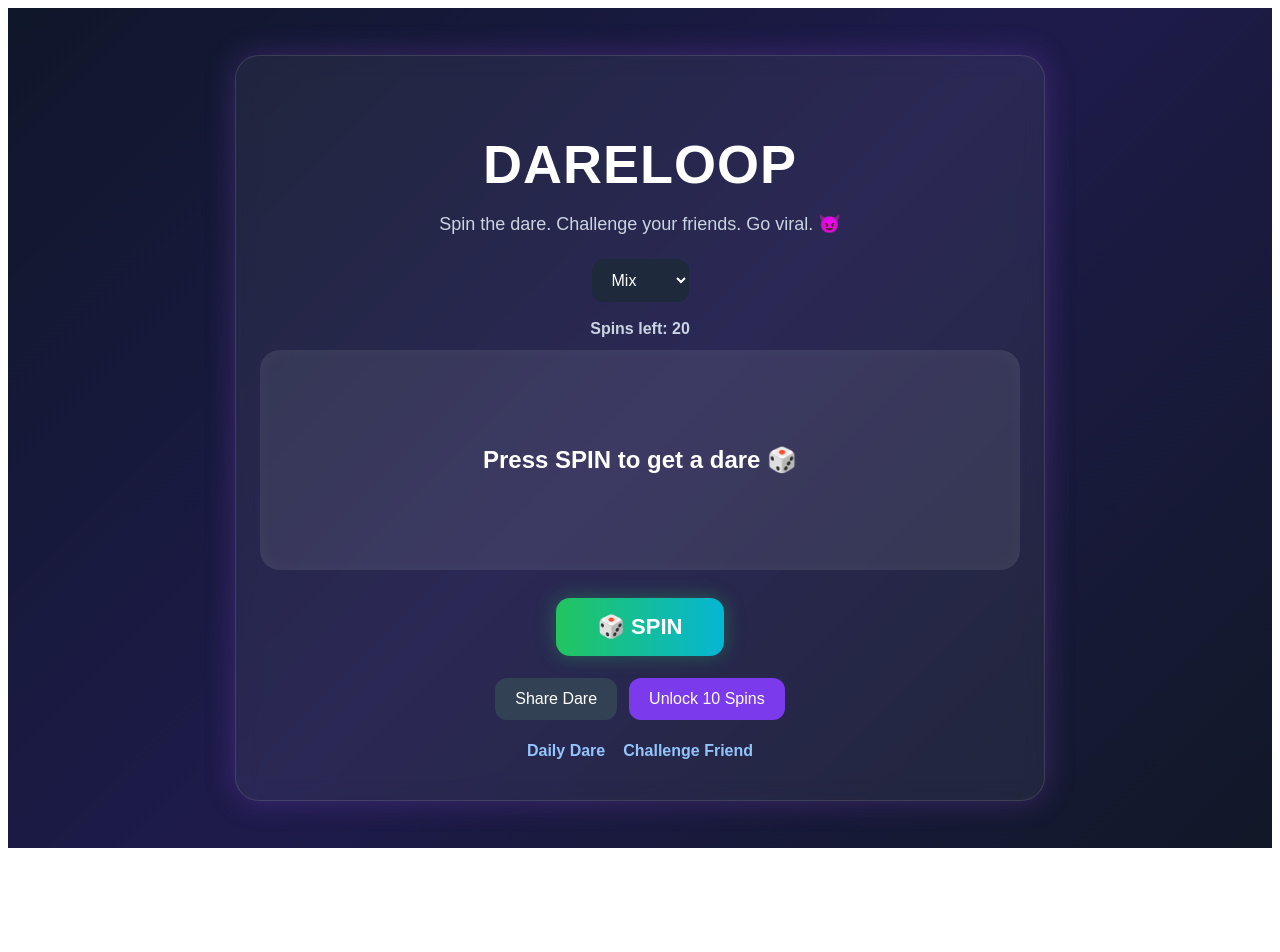
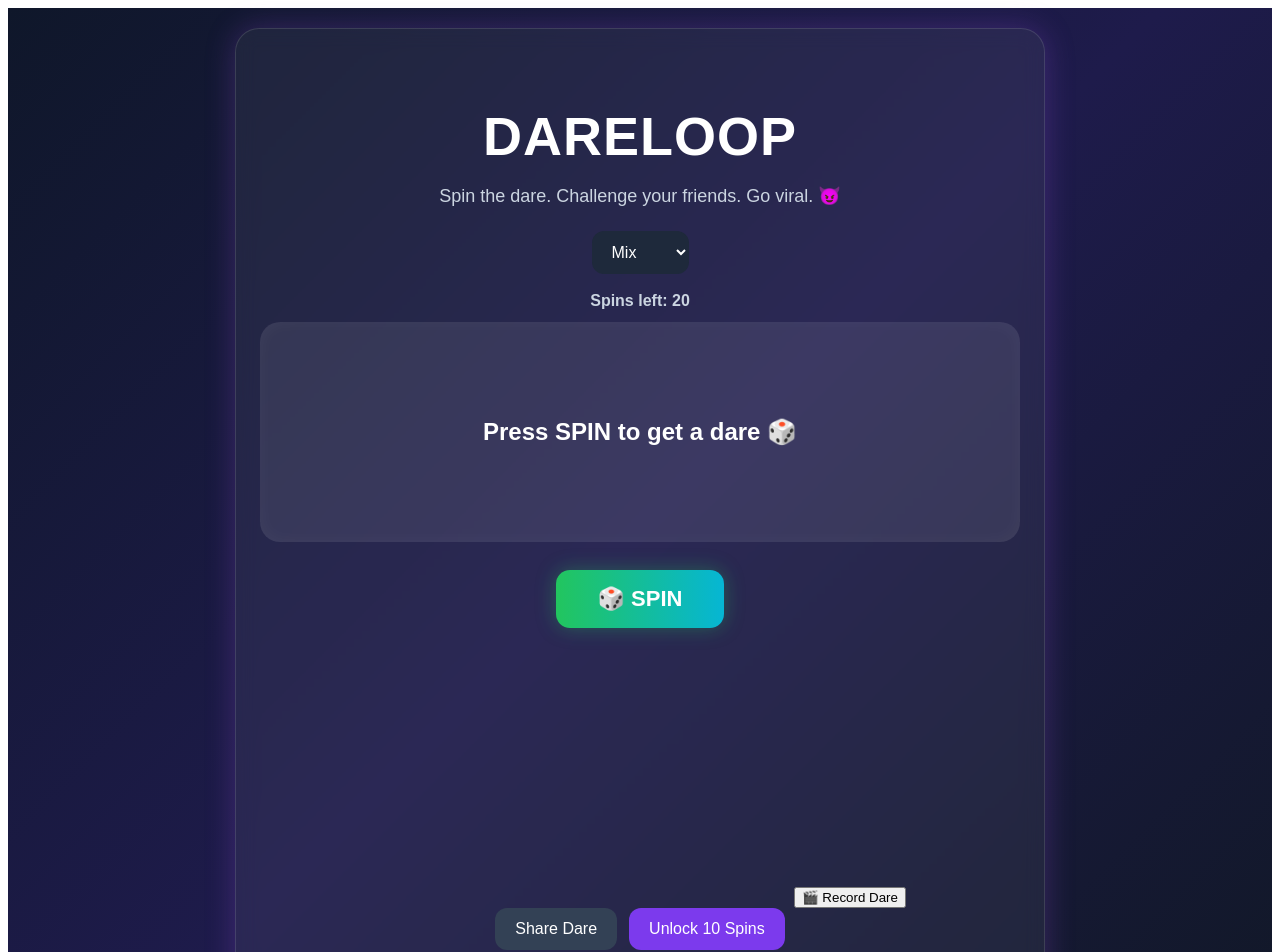
Before and after one commit to andreium1/dareloop, a Next.js app: page / in a window 1280 px wide. Shown: the top 952 px of the page. Before the commit the page ends 856 px from the top, so only its background shows below. Built offline with nearby package versions, Linux system fonts and the light colour scheme.

Commit message:
Update page.js

```diff
--- a/app/page.js
+++ b/app/page.js
@@ -164,7 +164,7 @@ export default function Home() {
         >
           🎲 SPIN
         </button>
-
+        <VideoRecorder dare={dare} />
         <div
           style={{
             display: "flex",
```
